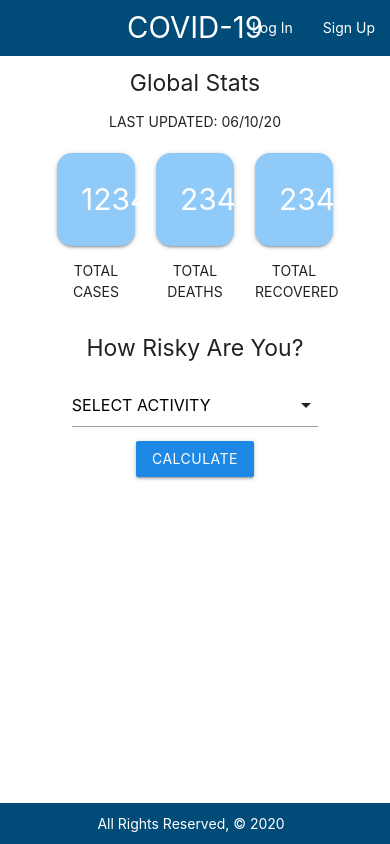
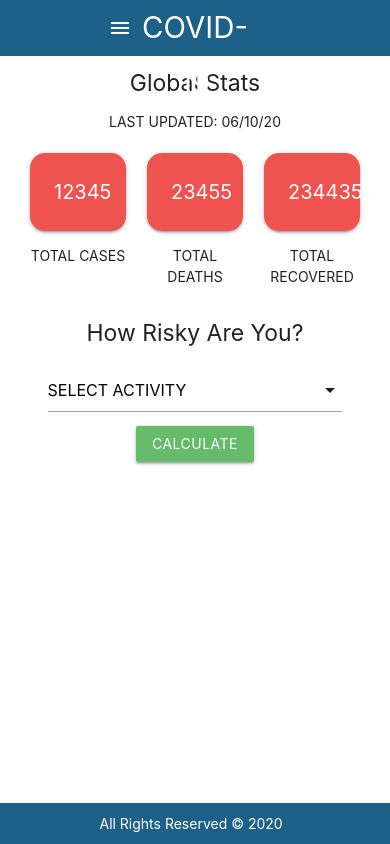
Before and after one commit to Rainandray-netizen/Tiff-and-The-Lads, a Django app: page / in a window 390 px wide. Run offline with Django 3.2, Linux system fonts and the light colour scheme; parts of the project's set-up code (start-up, migrations or seed data) failed here and were passed over; some libraries are stand-ins or nearby versions.

Commit message:
Add mobile side nav

```diff
--- a/main_app/static/css/style.css
+++ b/main_app/static/css/style.css
@@ -2,25 +2,27 @@ body {
     display: flex;
     min-height: 100vh;
     flex-direction: column;
+    box-sizing: border-box;
 }
 main {
     flex: 1 0 auto;
-    margin: 0 30px 30px 30px;
+    display: flex;
+    flex-direction: column;
+}
+.forms {
+    align-self: center;
+}
+.nav-wrapper {
+    margin: 0 90px 90px 90px;
 }
 .page-footer {
-    background-color: rgb(0, 75, 119);
+    background-color: rgb(30, 97, 136);
     color: white;
     padding: 10px;
     text-align: center;
 }
 nav {
-    background-color: rgb(0, 75, 119);
-}
-form.login {
-    max-width: 500px;
-}
-form.signup {
-    max-width: 500px;
+    background-color: rgb(30, 97, 136);
 }
 .helptext {
     font-size: 10px;
@@ -36,3 +38,22 @@ form.signup ul li {
 .data-label {
     text-align: center;
 }
+.brand-logo:hover {
+    background-color: transparent;
+}
+@media only screen and (max-width: 600px){
+    .card-panel {
+        border-radius: 15px;
+        font-size: 20px;
+        text-align: center;
+    }
+}
+@media only screen and (max-width: 950px){
+    .left {
+        display: none;
+    }
+    .right li a {
+        display: none;
+    }
+
+}
--- a/main_app/templates/base.html
+++ b/main_app/templates/base.html
@@ -7,7 +7,7 @@
     <meta name="viewport" content="width=device-width, initial-scale=1.0" />
     <title>COVID</title>
     <script src="https://code.jquery.com/jquery-2.1.1.min.js"></script>
-    <script src="https://cdnjs.cloudflare.com/ajax/libs/materialize/1.0.0/js/materialize.min.js"></script>
+    <script src="https://cdnjs.cloudflare.com/ajax/libs/materialize/1.0.0/js/materialize.min.js"></script><link href="https://fonts.googleapis.com/icon?family=Material+Icons" rel="stylesheet">
     <link
       rel="stylesheet"
       href="https://cdnjs.cloudflare.com/ajax/libs/materialize/1.0.0/css/materialize.min.css"
@@ -17,11 +17,33 @@
       type="text/css"
       href="{% static 'css/style.css' %}"
     />
+
   </head>
   <body>
+  <ul id="slide-out" class="sidenav"><li><a class="subheader">{% if user.is_authenticated %}<i class="material-icons">person</i>{{user.username}}</a></li><li><div class="divider"></div></li>
+
+    <li><a href="">Profile</a></li>
+    <li><a onclick="M.toast({html: 'You are logged out'})" href="{% url 'logout' %}">Logout</a></li>
+
+    <li><a class="waves-effect" href="#!">Settings</a></li>
+    {% else %}
+    <li><a href="{% url 'login' %}">Login</a></li>
+    <li><a href="{% url 'signup' %}">Sign Up</a></li>
+    {% endif %}
+       </ul>
+
+
     <header class="navbar-fixed">
       <nav class="z-depth-0">
         <div class="nav-wrapper">
+    <a href="#" data-target="slide-out" class="sidenav-trigger"
+         ><i class="material-icons">menu</i></a
+       >
+          {% if user.is_authenticated %}
+          <ul class="left">
+            <li>Logged in as {{user.username}}</p></li>
+          </ul>
+          {% endif %}
           <ul>
             <li>
               <a href="/" class="brand-logo center">COVID-19</a>
@@ -30,7 +52,7 @@
           <ul class="right">
             {% if user.is_authenticated %}
             <li><a href="">Profile</a></li>
-            <li><a href="{% url 'logout' %}">Log Out</a></li>
+            <li><a onclick="M.toast({html: 'You are logged out'})" href="{% url 'logout' %}">Log Out</a></li>
             {% else %}
             <li><a href="{% url 'login' %}">Log In</a></li>
             <li><a href="{% url 'signup' %}">Sign Up</a></li>
@@ -38,13 +60,23 @@
           </ul>
         </div>
       </nav>
+
+
     </header>
     <main>
         {% block content %} {% endblock %}
     </main>
 
     <footer class="page-footer">
-      All Rights Reserved, &copy; 2020 &nbsp;
+      All Rights Reserved &copy; 2020 &nbsp;
     </footer>
   </body>
+
 </html>
+
+
+<script>
+  $(document).ready(function () {
+    $(".sidenav").sidenav({full_width: true});
+  });
+</script>
--- a/main_app/templates/home.html
+++ b/main_app/templates/home.html
@@ -2,26 +2,35 @@
 <!-- Add if user authenticated, show
 their personalized stats else show default  -->
 
+{% if user.is_authenticated %}
+
 <div class="container">
   <div class="row">
-    <h5 class="center">Global Stats</h5>
+    <h5 class="center">Country Stats</h5>
     <p class="center">LAST UPDATED: 06/10/20</p>
     <div class="col s4">
-      <div class="card-panel blue lighten-3">
-        <span class="white-text">12345</span>
-      </div>
+      <a href class="tooltipped" data-position="bottom" data-tooltip="+25342"
+        ><div class="card-panel red lighten-1">
+          <span class="white-text">12345</span>
+        </div></a
+      >
+
       <p class="data-label">TOTAL CASES</p>
     </div>
     <div class="col s4">
-      <div class="card-panel blue lighten-3">
-        <span class="white-text center">23455</span>
-      </div>
+      <a href class="tooltipped" data-position="right" data-tooltip="+5433"
+        ><div class="card-panel red lighten-1">
+          <span class="white-text center">23455</span>
+        </div></a
+      >
       <p class="data-label">TOTAL DEATHS</p>
     </div>
     <div class="col s4">
-      <div class="card-panel blue lighten-3">
-        <span class="white-text">234435</span>
-      </div>
+      <a href class="tooltipped" data-position="bottom" data-tooltip="+213">
+        <div class="card-panel red lighten-1">
+          <span class="white-text">234435</span>
+        </div></a
+      >
       <p class="data-label">TOTAL RECOVERED</p>
     </div>
     <!-- Have new stats show on hover -->
@@ -40,7 +49,24 @@ their personalized stats else show default  -->
             <option value="3">Going to the beach</option>
           </select>
         </div>
-        <input type="submit" class="btn blue darken-1" value="Calculate" />
+        <input
+          type="submit"
+          class="btn green lighten-1 modal-trigger"
+          value="Calculate"
+          data-target="modal1"
+        />
+        <div id="modal1" class="modal">
+          <div class="modal-content">
+            <!-- show different headings depending on risk factor -->
+            <h4>YOU'RE A LITTLE RISKY</h4>
+            <p>A bunch of text</p>
+          </div>
+          <div class="modal-footer">
+            <a href="#!" class="modal-close waves-effect waves-green btn-flat"
+              >OK</a
+            >
+          </div>
+        </div>
       </form>
     </div>
   </div>
@@ -50,6 +76,96 @@ their personalized stats else show default  -->
   $(document).ready(function () {
     $("select").formSelect();
   });
+  $(document).ready(function () {
+    $(".tooltipped").tooltip();
+  });
+  $(document).ready(function () {
+    $(".modal").modal();
+  });
 </script>
+{% else %}
 
-{% endblock %}
+<div class="container">
+  <div class="row">
+    <h5 class="center">Global Stats</h5>
+    <p class="center">LAST UPDATED: 06/10/20</p>
+    <div class="col s4">
+      <a href class="tooltipped" data-position="bottom" data-tooltip="+25342"
+        ><div class="card-panel red lighten-1">
+          <span class="white-text">12345</span>
+        </div></a
+      >
+
+      <p class="data-label">TOTAL CASES</p>
+    </div>
+    <div class="col s4">
+      <a href class="tooltipped" data-position="right" data-tooltip="+5433"
+        ><div class="card-panel red lighten-1">
+          <span class="white-text center">23455</span>
+        </div></a
+      >
+      <p class="data-label">TOTAL DEATHS</p>
+    </div>
+    <div class="col s4">
+      <a href class="tooltipped" data-position="bottom" data-tooltip="+213">
+        <div class="card-panel red lighten-1">
+          <span class="white-text">234435</span>
+        </div></a
+      >
+      <p class="data-label">TOTAL RECOVERED</p>
+    </div>
+    <!-- Have new stats show on hover -->
+  </div>
+
+  <div class="container center">
+    <div class="row">
+      <h5 class="center">How Risky Are You?</h5>
+      <form class="col s12" method="post" action="">
+        <div class="input-field">
+          <select>
+            <!-- Add for loop an generate a value for each activity we have when we have data -->
+            <option value="" disabled="" selected="">SELECT ACTIVITY</option>
+            <option value="1">Going to a bar</option>
+            <option value="2">Hanging out with friends</option>
+            <option value="3">Going to the beach</option>
+          </select>
+        </div>
+        <input
+          type="submit"
+          value="Calculate"
+          data-target="modal1"
+          class="btn #66bb6a green lighten-1 modal-trigger"
+        />
+        <div id="modal1" class="modal">
+          <div class="modal-content">
+            <!-- show different headings depending on risk factor -->
+            <h4>YOU'RE A LITTLE RISKY</h4>
+            <p>This activity has a high risk level.</p>
+            <p>
+              <a href="">Login/</a><a href="">Sign Up</a>&nbspfor personalized
+              features
+            </p>
+          </div>
+          <div class="modal-footer">
+            <a href="#!" class="modal-close waves-effect waves-green btn-flat"
+              >OK</a
+            >
+          </div>
+        </div>
+      </form>
+    </div>
+  </div>
+</div>
+
+<script>
+  $(document).ready(function () {
+    $("select").formSelect();
+  });
+  $(document).ready(function () {
+    $(".tooltipped").tooltip();
+  });
+  $(document).ready(function () {
+    $(".modal").modal();
+  });
+</script>
+{% endif %} {% endblock %}
--- a/main_app/templates/registration/signup.html
+++ b/main_app/templates/registration/signup.html
@@ -1,6 +1,7 @@
 {% extends 'base.html' %} {% block content %}
 
-<h1>Sign Up</h1>
+<section class="forms">
+  <h4>Sign Up</h4>
 
   {% if error_message %}
   <p class="red-text">{{ error_message }}</p>
@@ -10,5 +11,6 @@
     {% csrf_token %} {{ form.as_p }}
     <input type="submit" class="btn" value="signup" />
   </form>
+</section>
 
 {% endblock %}
```
Also changed, not shown: main_app/seed.py (added, +39 -0 lines), main_app/templates/registration/login.html (+8 -7 lines). Lines whose indentation alone changed are shown as unchanged.
